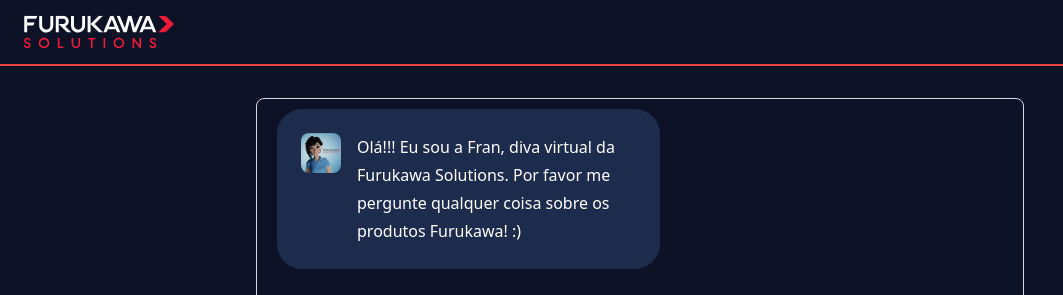
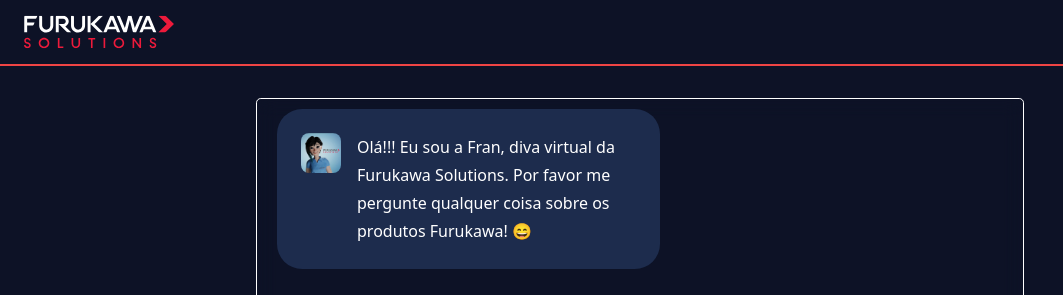
Before and after one commit to ViniciusTheCoder/LangChainGPT, a Next.js app: page / in a window 1280 px wide. Shown: the top 295 px of the page, without its empty margins (0-1063 px from the left). Built offline with nearby package versions, Linux system fonts and the light colour scheme.

Commit message:
styles: adjusting the colors

```diff
--- a/pages/index.tsx
+++ b/pages/index.tsx
@@ -25,7 +25,7 @@
   }>({
     messages: [
       {
-        message: 'Olá!!! Eu sou a Fran, diva virtual da Furukawa Solutions. Por favor me pergunte qualquer coisa sobre os produtos Furukawa! :)',
+        message: 'Olá!!! Eu sou a Fran, diva virtual da Furukawa Solutions. Por favor me pergunte qualquer coisa sobre os produtos Furukawa! 😄',
         type: 'apiMessage',
       },
     ],
--- a/styles/Home.module.css
+++ b/styles/Home.module.css
@@ -37,12 +37,16 @@
 
 .textarea:focus {
   outline: none;
-  border-color: #6b7280;
-  box-shadow: 0 0 0 3px rgba(156, 163, 175, 0.5);
+  border-color: #EF4444;
+  box-shadow: 0 0 0 3px rgba(239, 68, 68, 0.5);
 }
 
 .textarea::placeholder {
   color: #fff;
+}
+
+.textarea:focus-visible::placeholder{
+  color: #EF4444;
 }
 
 .generatebutton {
@@ -96,6 +100,7 @@
 
 .usermessage {
   width: 50%;
+  display: inline-block;
   background: #3a68a3ff;
   padding: 1.5rem;
   color: #FFF;
@@ -206,8 +211,8 @@
   width: 60vw;
   height: 65vh;
   background: #ffffff;
-  border-radius: 0.5rem;
-  border: 1px solid #d9d9e3;
+  border-radius: 0.3rem;
+  border: 1px solid #fff;
   display: flex;
   justify-content: center;
   align-items: center;
```
